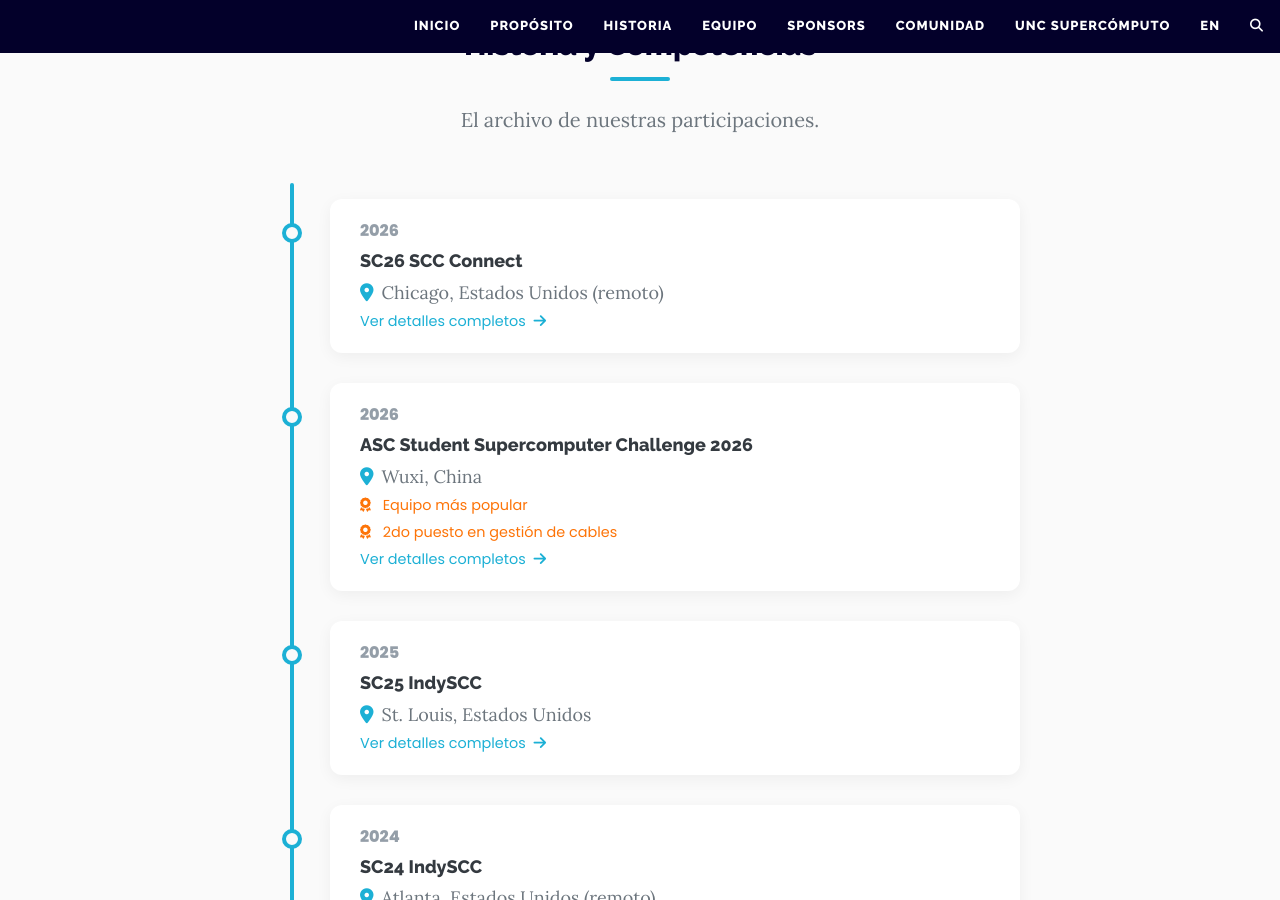
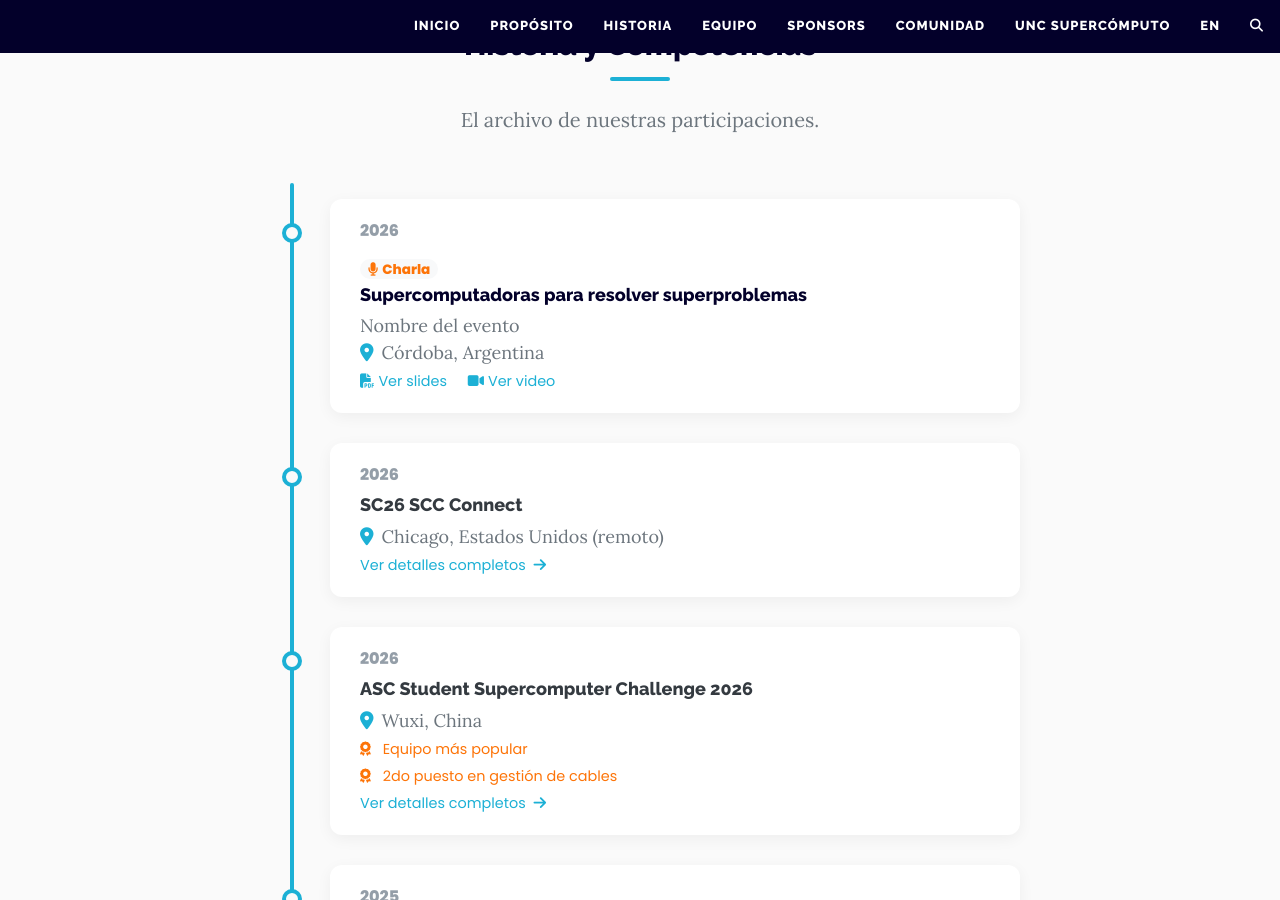
Before and after one commit to CarpinchosTeam/CarpinchosTeam.github.io, a Jekyll site: the page built from index.md, in a window 1280 px wide and 900 px high, scrolled down 2414 px. Built offline with Jekyll 4.4.1, drawn with Linux system fonts in a browser that asks for light colours; comment, search, counter and statistics services are not loaded.

Commit message:
feat: add charlas collection to the home timeline
Talks live in _charlas/ (no individual pages) and are merged with
competencias in the #recorrido timeline, sorted by year. They get a
microphone badge and optional slides/video links. Includes a
placeholder example to be completed.

Closes #11

Co-Authored-By: Claude Opus 5.5 <noreply@anthropic.com>

```diff
--- a/_config.yml
+++ b/_config.yml
@@ -187,3 +187,5 @@ collections:
   aplicaciones:
     output: true
     permalink: /aplicaciones/:name/
+  charlas:
+    output: false
--- a/index.md
+++ b/index.md
@@ -106,11 +106,25 @@ title: Inicio
     </div>
 
     <div class="timeline mt-5">
-      {% assign comps_sorted = site.competencias | sort: "year" | reverse %}
+      {% assign comps_sorted = site.competencias | concat: site.charlas | sort: "year" | reverse %}
       {% for comp in comps_sorted %}
       <div class="timeline-item">
         <div class="timeline-content">
           <div class="timeline-year">{{ comp.year }}</div>
+          {% if comp.collection == "charlas" %}
+          <span class="badge badge-pill badge-light text-orange ui-font mt-2"><i class="fa-solid fa-microphone mr-1"></i>Charla</span>
+          <h4 class="fw-bold mb-2 mt-1">{{ comp.name }}</h4>
+          {% if comp.event %}<span class="text-muted d-block">{{ comp.event }}</span>{% endif %}
+          <span class="text-muted mb-2"><i class="fa-solid fa-location-dot mr-2 text-primary"></i>{{ comp.location }}</span>
+          <div>
+            {% if comp.slides %}
+            <a href="{% if comp.slides contains '://' %}{{ comp.slides }}{% else %}{{ comp.slides | relative_url }}{% endif %}" target="_blank" class="fw-bold text-primary ui-font text-decoration-none mr-3" style="font-size: 0.9rem;"><i class="fa-solid fa-file-pdf mr-1"></i>Ver slides</a>
+            {% endif %}
+            {% if comp.video %}
+            <a href="{{ comp.video }}" target="_blank" class="fw-bold text-primary ui-font text-decoration-none" style="font-size: 0.9rem;"><i class="fa-solid fa-video mr-1"></i>Ver video</a>
+            {% endif %}
+          </div>
+          {% else %}
           <h4 class="fw-bold mb-2 mt-1"><a href="{{ comp.url | relative_url }}" class="text-decoration-none text-dark">{{ comp.name }}</a></h4>
           <span class="text-muted mb-2"><i class="fa-solid fa-location-dot mr-2 text-primary"></i>{{ comp.location }}</span>
           {% if comp.awards %}
@@ -125,6 +139,7 @@ title: Inicio
           <div>
             <a href="{{ comp.url | relative_url }}" class="fw-bold text-primary ui-font text-decoration-none" style="font-size: 0.9rem;">Ver detalles completos <i class="fa-solid fa-arrow-right ml-1"></i></a>
           </div>
+          {% endif %}
         </div>
       </div>
       {% endfor %}
```
Also changed, not shown: _charlas/2026-supercomputadoras.md (added, +11 -0 lines), en/index.md (+16 -1 lines).
